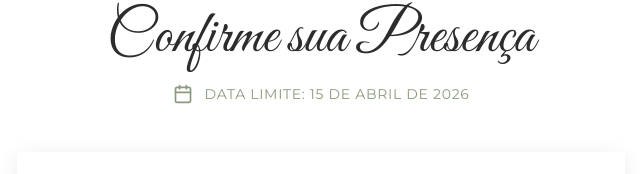
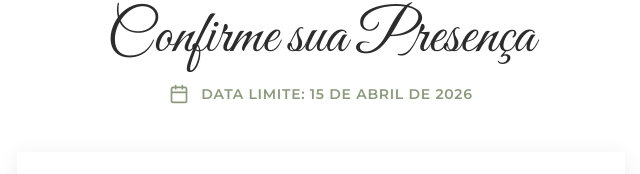
Before and after one commit to AdailtonMRO/BodasdePrata, a React (Vite) app: page / in a window 1280 px wide. Shown: the part 2819-2993 px from the top of the page, without its empty margins (319-959 px from the left). Built offline with nearby package versions, Linux system fonts and the light colour scheme.

Commit message:
negritos

```diff
--- a/src/sections/RSVP.tsx
+++ b/src/sections/RSVP.tsx
@@ -131,7 +131,7 @@ export function RSVP() {
           </h2>
           <div className="flex items-center justify-center gap-3 text-olive">
             <Calendar className="w-5 h-5" />
-            <p className="font-sans text-sm uppercase tracking-wider">
+            <p className="font-sans text-sm uppercase tracking-wider font-bold">
               Data limite: 15 de Abril de 2026
             </p>
           </div>
```
